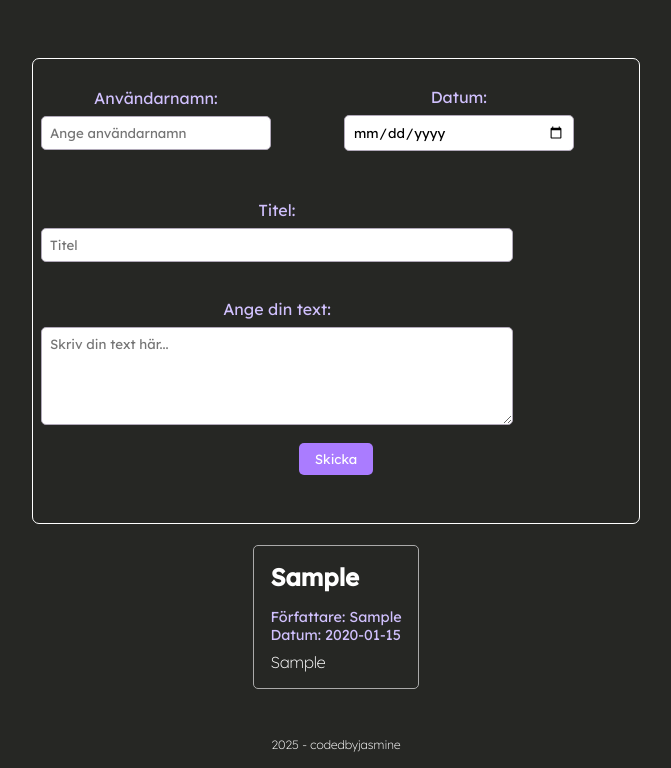
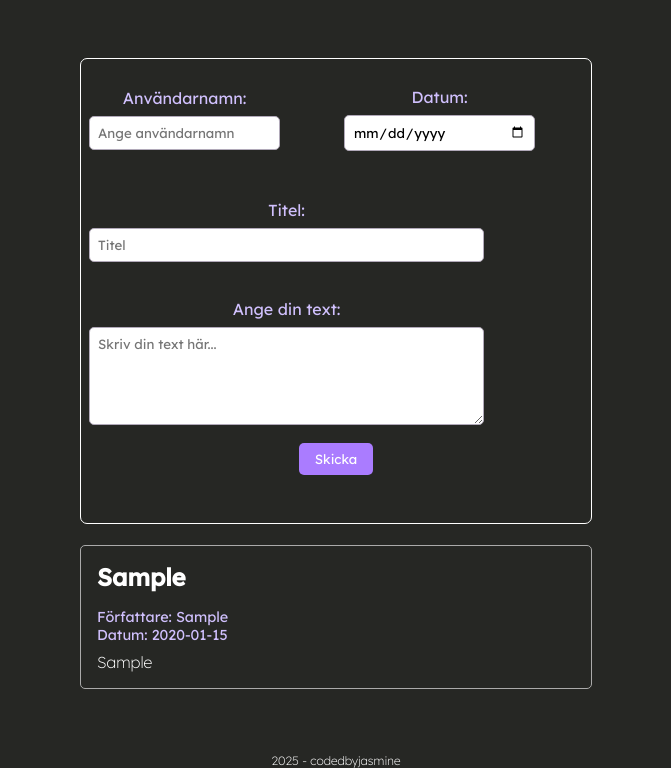
Before and after one commit to codedbyjasmine/frontend1individualproject, a plain HTML site: page index.html in a window 1280 px wide. Both pictures are taken after typing "Sample", "2020-01-15", "Sample", "Sample" into the empty fields and a click on the button "Skicka". Shown: the part 110-878 px from the top of the page, without its empty margins (304-975 px from the left). Drawn offline with Linux system fonts and the light colour scheme.

Commit message:
Updated the form

```diff
--- a/style.css
+++ b/style.css
@@ -45,7 +45,7 @@ form {
     align-items: center;
     justify-content: center;
     gap: 1rem;
-    width: 50%;
+    width: 40dvw;
     border: 1px solid #ffffff;
     padding: 1rem;
     border-radius: 7px;
@@ -94,8 +94,9 @@ input, textarea, label {
     border: 1px solid #aaa;
     border-radius: 5px;
     padding: 1rem;
-    width: 100%;
+    width: 40dvw;
     text-align: left;
+    margin-bottom: 1rem;
 }
 
 button {
```
